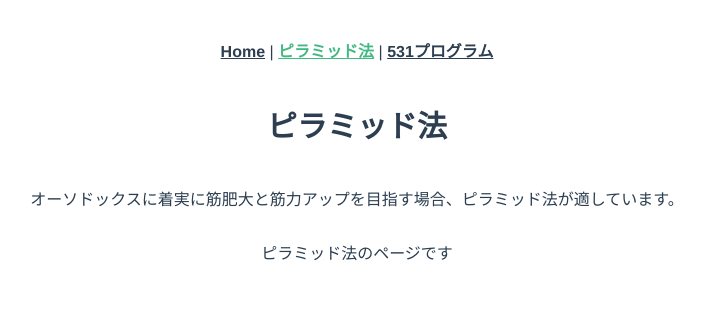
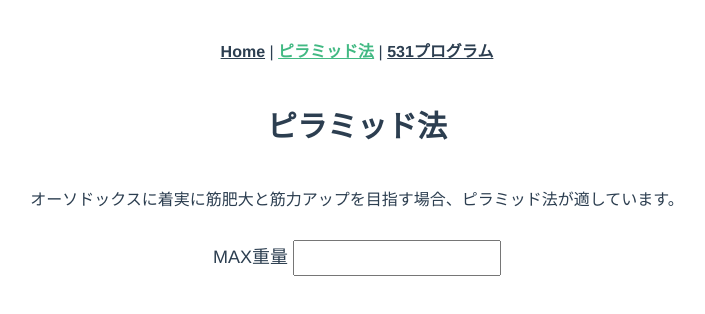
Before and after one commit to y-soliloquy/training-generator, a Vue app: page /piramidmethod in a window 1280 px wide. Shown: the top 314 px of the page, without its empty margins (283-988 px from the left). Built offline with nearby package versions, Linux system fonts and the light colour scheme.

Commit message:
重量入力用のコンポーネントを追加

```diff
--- /dev/null
+++ b/src/components/ui/UIInput.vue
@@ -0,0 +1,23 @@
+<script setup lang="ts"></script>
+
+<template>
+	<div class="UIInput">
+		<span class="UIInput-Label">MAX重量 </span>
+		<input type="text" />
+	</div>
+</template>
+
+<style>
+.UIInput {
+	text-align: center;
+}
+
+.UIInput > input {
+	width: 200px;
+	height: 30px;
+}
+
+.UIInput-Label {
+	font-size: 18px;
+}
+</style>
--- a/src/views/531MethodView.vue
+++ b/src/views/531MethodView.vue
@@ -1,6 +1,7 @@
 <script setup lang="ts">
 import UITitle from "../components/ui/UITitle.vue";
 import UIExplain from "../components/ui/UIExplain.vue";
+import UIInput from "../components/ui/UIInput.vue";
 
 const title = "531プログラム";
 const explain = "日々の体調の揺れに対応できるプログラムです。";
@@ -9,7 +10,7 @@ const explain = "日々の体調の揺れに対応できるプログラムです
 <template>
 	<UITitle :title="title" />
 	<UIExplain :explain="explain" />
-	<div>531プログラムのページです。</div>
+	<UIInput />
 </template>
 
 <style></style>
--- a/src/views/PiramidMethodView.vue
+++ b/src/views/PiramidMethodView.vue
@@ -1,6 +1,7 @@
 <script setup lang="ts">
 import UITitle from "../components/ui/UITitle.vue";
 import UIExplain from "../components/ui/UIExplain.vue";
+import UIInput from "../components/ui/UIInput.vue";
 
 const title = "ピラミッド法";
 const explain =
@@ -10,7 +11,7 @@ const explain =
 <template>
 	<UITitle :title="title" />
 	<UIExplain :explain="explain" />
-	<div>ピラミッド法のページです</div>
+	<UIInput />
 </template>
 
 <style></style>
```
